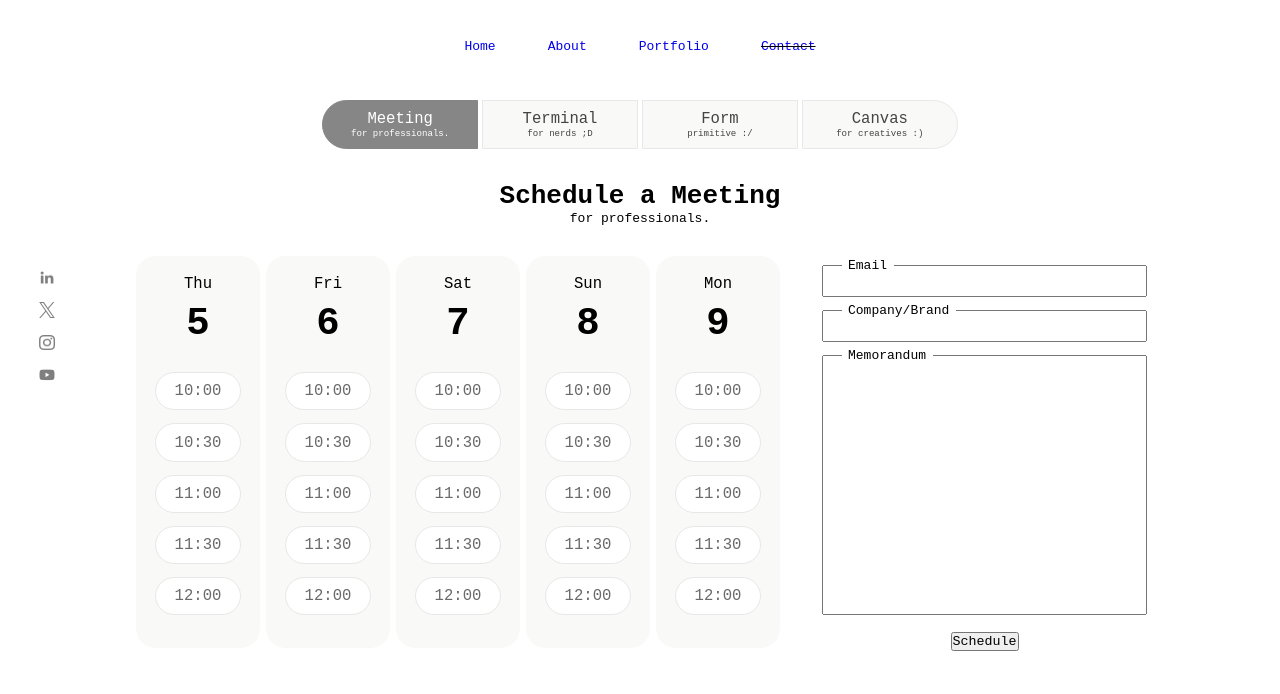
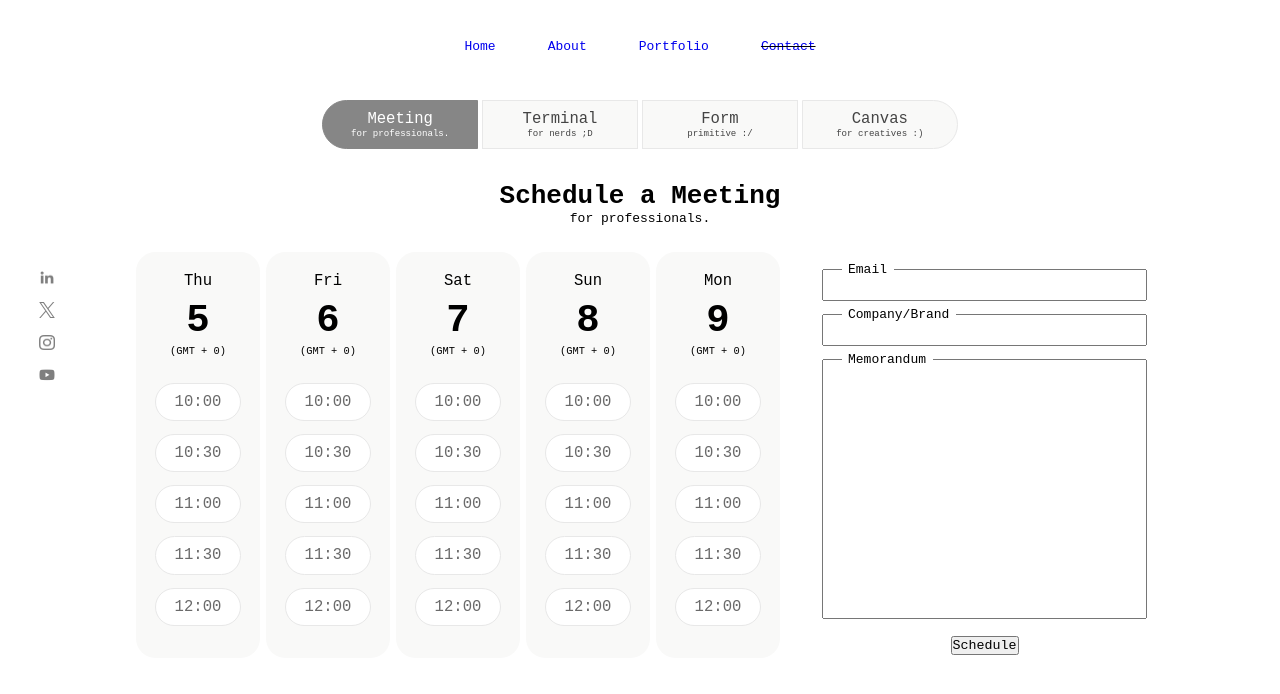
Before and after one commit to JO-OLADEJI/portfolio, a React (Create React App) app: page /contact in a window 1280 px wide. Shown: the top 694 px of the page. Built offline with nearby package versions, Linux system fonts and the light colour scheme.

Commit message:
Add distinct timestamps to schedule meetings

```diff
--- a/src/components/CalendarDay.tsx
+++ b/src/components/CalendarDay.tsx
@@ -2,7 +2,7 @@ import React from "react";
 import styled from "styled-components";
 
 // types
-import { Schedule, MORNING } from "../types";
+import { Schedule } from "../types";
 
 const Column = styled.div`
   padding: 1.5rem;
@@ -15,8 +15,13 @@ const Column = styled.div`
   }
 
   h1 {
+    font-size: 3rem;
+  }
+
+  span {
+    display: inline-block;
     margin-bottom: 2rem;
-    font-size: 3rem;
+    font-size: 0.8rem;
   }
 
   li {
@@ -41,16 +46,30 @@ interface CalendarDayProps {
   date: number;
   day: string;
   booked: Schedule[];
+  timezone: string;
+  meetingTimestamps: Date[];
 }
 
-const CalendarDay = ({ day, date, booked }: CalendarDayProps): JSX.Element => {
+const CalendarDay = ({
+  day,
+  date,
+  booked,
+  timezone,
+  meetingTimestamps,
+}: CalendarDayProps): JSX.Element => {
   return (
     <Column>
       <p>{day.charAt(0).toUpperCase() + day.slice(1).toLowerCase()}</p>
       <h1>{date}</h1>
+      <span>({timezone})</span>
       <ul>
-        {MORNING.map((time, index) => (
-          <li key={index}>{booked.includes(time) ? "-" : time}</li>
+        {meetingTimestamps.map((time, index) => (
+          <li key={index}>
+            {time.getHours()}:
+            {time.getMinutes() < 10
+              ? `0${time.getMinutes()}`
+              : time.getMinutes()}
+          </li>
         ))}
       </ul>
     </Column>
--- a/src/components/Meeting.tsx
+++ b/src/components/Meeting.tsx
@@ -61,8 +61,10 @@ const Calendar = styled.div`
 `;
 
 interface MeetingDay {
+  timestamp: number; // day start (midnight) timestamp
   date: number;
   day: string;
+  schedule: Date[];
 }
 
 const getDayname = (day: number): string => {
@@ -86,7 +88,16 @@ const getDayname = (day: number): string => {
   }
 };
 
+const MEETING_TIME = {
+  "10:00": 10 * 60 * 60 * 1000,
+  "10:30": 10.5 * 60 * 60 * 1000,
+  "11:00": 11 * 60 * 60 * 1000,
+  "11:30": 11.5 * 60 * 60 * 1000,
+  "12:00": 12 * 60 * 60 * 1000,
+};
+
 const Meeting = ({ isActive }: ContactMediumProps): JSX.Element => {
+  const [timezone, setTimezone] = useState<string>("-");
   const [meetingDays, setMeetingDays] = useState<MeetingDay[]>([]);
   const [email, setEmail] = useState<string>("");
   const [brand, setBrand] = useState<string>("");
@@ -95,13 +106,32 @@ const Meeting = ({ isActive }: ContactMediumProps): JSX.Element => {
   useEffect(() => {
     const leeway: MeetingDay[] = [];
     const now = new Date();
+    const timezoneOffset = Math.floor(now.getTimezoneOffset() / 60);
+
+    if (timezoneOffset === 0) {
+      setTimezone("GMT + 0");
+    } else if (timezoneOffset < 0) {
+      setTimezone("GMT + " + Math.abs(timezoneOffset));
+    } else if (timezoneOffset > 0) {
+      setTimezone("GMT - " + Math.abs(timezoneOffset));
+    }
+
     const MILLISECONDS_IN_A_DAY = 60 * 60 * 24 * 1000;
-
     for (let i = 1; i <= 5; i++) {
       const currentDate = new Date(now.valueOf() + MILLISECONDS_IN_A_DAY * i);
+      currentDate.setHours(0, 0, 0, 0);
+
       leeway.push({
         date: currentDate.getDate(),
         day: getDayname(currentDate.getDay()),
+        timestamp: currentDate.valueOf(),
+        schedule: [
+          new Date(currentDate.valueOf() + MEETING_TIME["10:00"]),
+          new Date(currentDate.valueOf() + MEETING_TIME["10:30"]),
+          new Date(currentDate.valueOf() + MEETING_TIME["11:00"]),
+          new Date(currentDate.valueOf() + MEETING_TIME["11:30"]),
+          new Date(currentDate.valueOf() + MEETING_TIME["12:00"]),
+        ],
       });
     }
     setMeetingDays(() => leeway);
@@ -127,6 +157,8 @@ const Meeting = ({ isActive }: ContactMediumProps): JSX.Element => {
               date={mDay.date}
               day={mDay.day}
               booked={[]}
+              timezone={timezone}
+              meetingTimestamps={mDay.schedule}
             />
           ))}
         </Calendar>
```
